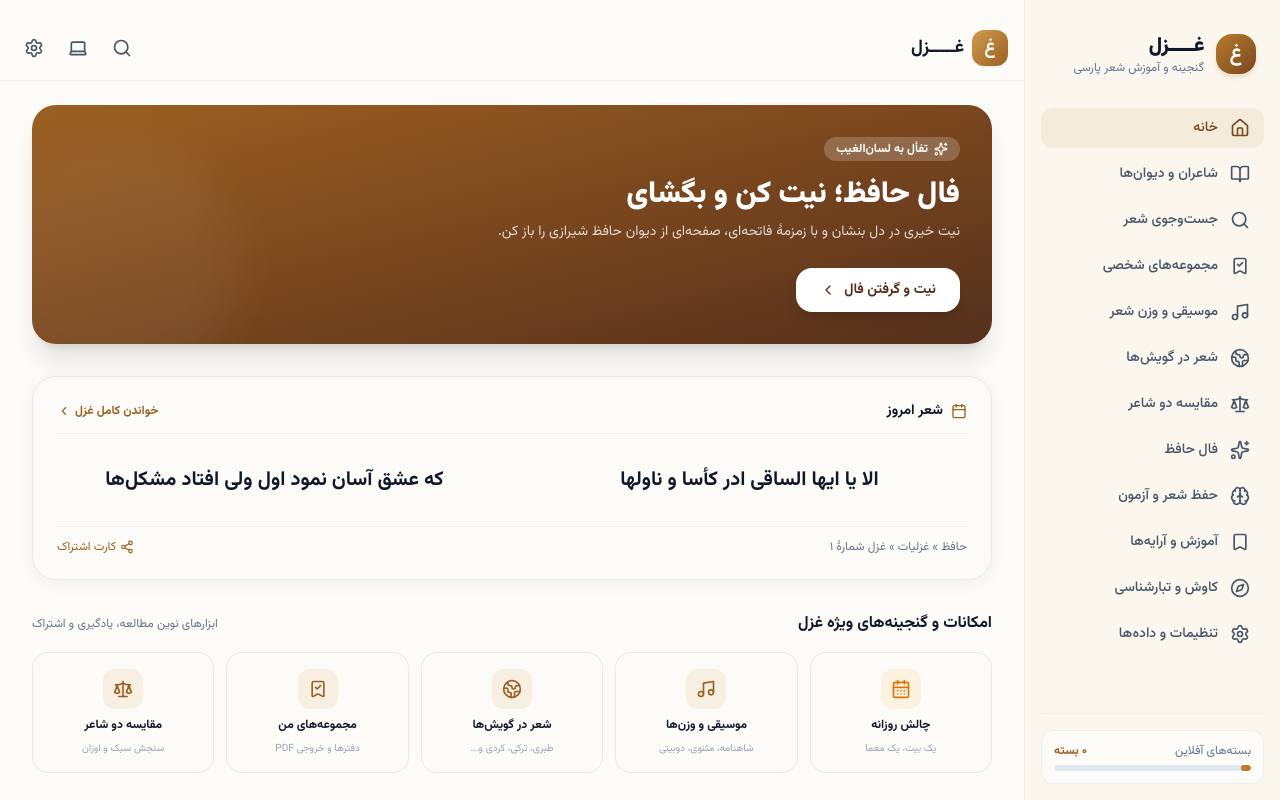
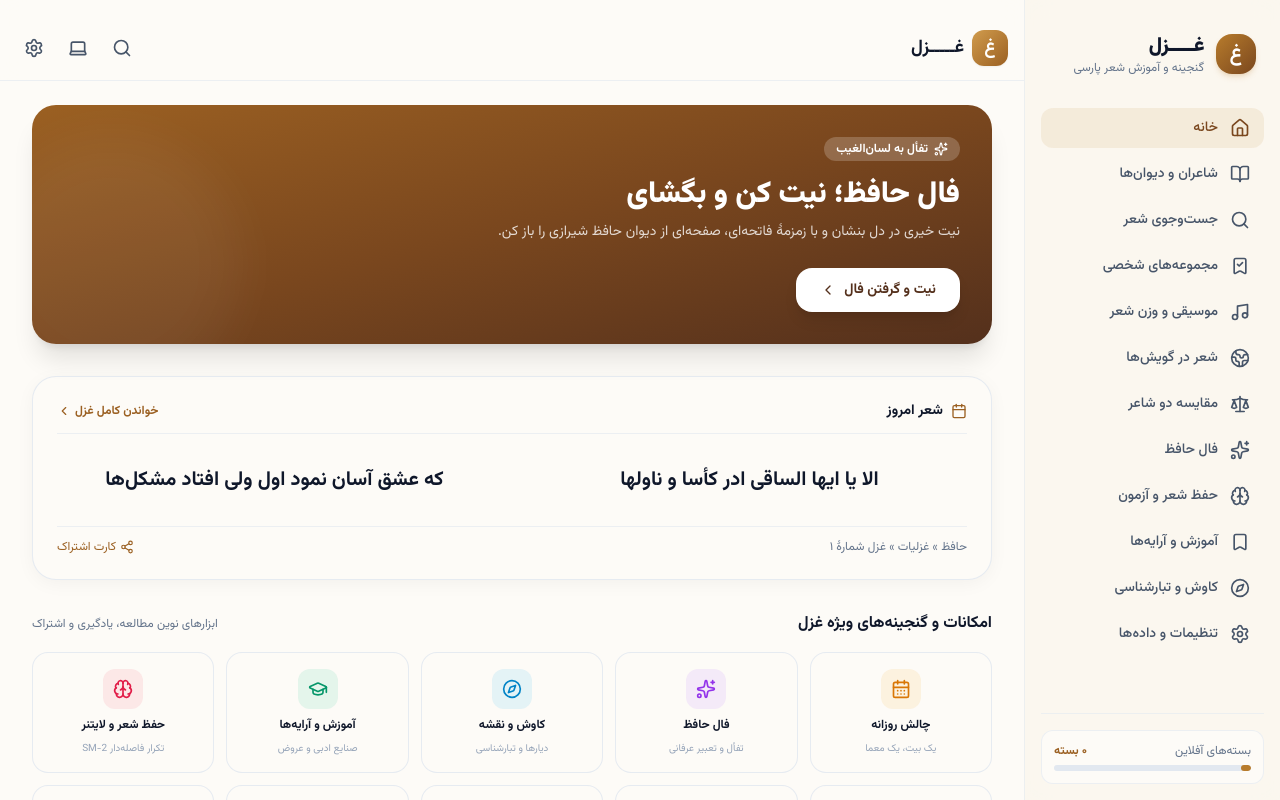
Before and after one commit to MHKarami97/ghazal, a Vue app: page / in a window 1280 px wide. Shown: the top 800 px of the page. Built offline with nearby package versions, Linux system fonts and the light colour scheme; no server answers.

Commit message:
make ui better

```diff
--- a/src/views/HomeView.vue
+++ b/src/views/HomeView.vue
@@ -123,7 +123,8 @@
         <span class="text-xs text-ink-500">ابزارهای نوین مطالعه، یادگیری و اشتراک</span>
       </div>
 
-      <div class="grid grid-cols-2 sm:grid-cols-3 lg:grid-cols-5 gap-3">
+      <div class="grid grid-cols-2 md:grid-cols-5 gap-3">
+        <!-- ۱. چالش روزانه -->
         <router-link
           to="/memorize/daily-challenge"
           class="p-4 rounded-2xl bg-paper-light dark:bg-paper-surface border border-ink-200/80 dark:border-paper-border hover:border-amber-500/50 hover:shadow-soft transition-all text-center space-y-2 group"
@@ -137,56 +138,130 @@
           <div class="text-[10px] text-ink-400">یک بیت، یک معما</div>
         </router-link>
 
+        <!-- ۲. فال حافظ -->
+        <router-link
+          to="/faal"
+          class="p-4 rounded-2xl bg-paper-light dark:bg-paper-surface border border-ink-200/80 dark:border-paper-border hover:border-purple-500/50 hover:shadow-soft transition-all text-center space-y-2 group"
+        >
+          <div class="w-10 h-10 mx-auto rounded-xl bg-purple-500/10 text-purple-600 dark:text-purple-400 flex items-center justify-center font-bold group-hover:scale-110 transition-transform">
+            <Sparkles class="w-5 h-5" />
+          </div>
+          <div class="text-xs font-bold text-ink-900 dark:text-ink-100 group-hover:text-purple-600 transition-colors">
+            فال حافظ
+          </div>
+          <div class="text-[10px] text-ink-400">تفأل و تعبیر عرفانی</div>
+        </router-link>
+
+        <!-- ۳. کاوش ادبی و نقشه -->
+        <router-link
+          to="/explore"
+          class="p-4 rounded-2xl bg-paper-light dark:bg-paper-surface border border-ink-200/80 dark:border-paper-border hover:border-sky-500/50 hover:shadow-soft transition-all text-center space-y-2 group"
+        >
+          <div class="w-10 h-10 mx-auto rounded-xl bg-sky-500/10 text-sky-600 dark:text-sky-400 flex items-center justify-center font-bold group-hover:scale-110 transition-transform">
+            <Compass class="w-5 h-5" />
+          </div>
+          <div class="text-xs font-bold text-ink-900 dark:text-ink-100 group-hover:text-sky-600 transition-colors">
+            کاوش و نقشه
+          </div>
+          <div class="text-[10px] text-ink-400">دیارها و تبارشناسی</div>
+        </router-link>
+
+        <!-- ۴. آموزش و آرایه‌ها -->
+        <router-link
+          to="/education"
+          class="p-4 rounded-2xl bg-paper-light dark:bg-paper-surface border border-ink-200/80 dark:border-paper-border hover:border-emerald-500/50 hover:shadow-soft transition-all text-center space-y-2 group"
+        >
+          <div class="w-10 h-10 mx-auto rounded-xl bg-emerald-500/10 text-emerald-600 dark:text-emerald-400 flex items-center justify-center font-bold group-hover:scale-110 transition-transform">
+            <GraduationCap class="w-5 h-5" />
+          </div>
+          <div class="text-xs font-bold text-ink-900 dark:text-ink-100 group-hover:text-emerald-600 transition-colors">
+            آموزش و آرایه‌ها
+          </div>
+          <div class="text-[10px] text-ink-400">صنایع ادبی و عروض</div>
+        </router-link>
+
+        <!-- ۵. حفظ شعر و لایتنر -->
+        <router-link
+          to="/memorize"
+          class="p-4 rounded-2xl bg-paper-light dark:bg-paper-surface border border-ink-200/80 dark:border-paper-border hover:border-rose-500/50 hover:shadow-soft transition-all text-center space-y-2 group"
+        >
+          <div class="w-10 h-10 mx-auto rounded-xl bg-rose-500/10 text-rose-600 dark:text-rose-400 flex items-center justify-center font-bold group-hover:scale-110 transition-transform">
+            <Brain class="w-5 h-5" />
+          </div>
+          <div class="text-xs font-bold text-ink-900 dark:text-ink-100 group-hover:text-rose-600 transition-colors">
+            حفظ شعر و لایتنر
+          </div>
+          <div class="text-[10px] text-ink-400">تکرار فاصله‌دار SM-2</div>
+        </router-link>
+
+        <!-- ۶. موسیقی و وزن‌ها -->
         <router-link
           to="/metres"
-          class="p-4 rounded-2xl bg-paper-light dark:bg-paper-surface border border-ink-200/80 dark:border-paper-border hover:border-brand-500/50 hover:shadow-soft transition-all text-center space-y-2 group"
+          class="p-4 rounded-2xl bg-paper-light dark:bg-paper-surface border border-ink-200/80 dark:border-paper-border hover:border-indigo-500/50 hover:shadow-soft transition-all text-center space-y-2 group"
         >
-          <div class="w-10 h-10 mx-auto rounded-xl bg-brand-500/10 text-brand-600 flex items-center justify-center font-bold group-hover:scale-110 transition-transform">
+          <div class="w-10 h-10 mx-auto rounded-xl bg-indigo-500/10 text-indigo-600 dark:text-indigo-400 flex items-center justify-center font-bold group-hover:scale-110 transition-transform">
             <Music class="w-5 h-5" />
           </div>
-          <div class="text-xs font-bold text-ink-900 dark:text-ink-100 group-hover:text-brand-600 transition-colors">
+          <div class="text-xs font-bold text-ink-900 dark:text-ink-100 group-hover:text-indigo-600 transition-colors">
             موسیقی و وزن‌ها
           </div>
           <div class="text-[10px] text-ink-400">شاهنامه، مثنوی، دوبیتی</div>
         </router-link>
 
+        <!-- ۷. شعر در گویش‌ها -->
         <router-link
           to="/dialects"
-          class="p-4 rounded-2xl bg-paper-light dark:bg-paper-surface border border-ink-200/80 dark:border-paper-border hover:border-brand-500/50 hover:shadow-soft transition-all text-center space-y-2 group"
+          class="p-4 rounded-2xl bg-paper-light dark:bg-paper-surface border border-ink-200/80 dark:border-paper-border hover:border-teal-500/50 hover:shadow-soft transition-all text-center space-y-2 group"
         >
-          <div class="w-10 h-10 mx-auto rounded-xl bg-brand-500/10 text-brand-600 flex items-center justify-center font-bold group-hover:scale-110 transition-transform">
+          <div class="w-10 h-10 mx-auto rounded-xl bg-teal-500/10 text-teal-600 dark:text-teal-400 flex items-center justify-center font-bold group-hover:scale-110 transition-transform">
             <Globe2 class="w-5 h-5" />
           </div>
-          <div class="text-xs font-bold text-ink-900 dark:text-ink-100 group-hover:text-brand-600 transition-colors">
+          <div class="text-xs font-bold text-ink-900 dark:text-ink-100 group-hover:text-teal-600 transition-colors">
             شعر در گویش‌ها
           </div>
           <div class="text-[10px] text-ink-400">طبری، ترکی، کردی و...</div>
         </router-link>
 
+        <!-- ۸. مقایسه دو شاعر -->
+        <router-link
+          to="/compare"
+          class="p-4 rounded-2xl bg-paper-light dark:bg-paper-surface border border-ink-200/80 dark:border-paper-border hover:border-orange-500/50 hover:shadow-soft transition-all text-center space-y-2 group"
+        >
+          <div class="w-10 h-10 mx-auto rounded-xl bg-orange-500/10 text-orange-600 dark:text-orange-400 flex items-center justify-center font-bold group-hover:scale-110 transition-transform">
+            <Scale class="w-5 h-5" />
+          </div>
+          <div class="text-xs font-bold text-ink-900 dark:text-ink-100 group-hover:text-orange-600 transition-colors">
+            مقایسه دو شاعر
+          </div>
+          <div class="text-[10px] text-ink-400">سنجش سبک و اوزان</div>
+        </router-link>
+
+        <!-- ۹. مجموعه‌های من -->
         <router-link
           to="/collections"
-          class="p-4 rounded-2xl bg-paper-light dark:bg-paper-surface border border-ink-200/80 dark:border-paper-border hover:border-brand-500/50 hover:shadow-soft transition-all text-center space-y-2 group"
+          class="p-4 rounded-2xl bg-paper-light dark:bg-paper-surface border border-ink-200/80 dark:border-paper-border hover:border-violet-500/50 hover:shadow-soft transition-all text-center space-y-2 group"
         >
-          <div class="w-10 h-10 mx-auto rounded-xl bg-brand-500/10 text-brand-600 flex items-center justify-center font-bold group-hover:scale-110 transition-transform">
+          <div class="w-10 h-10 mx-auto rounded-xl bg-violet-500/10 text-violet-600 dark:text-violet-400 flex items-center justify-center font-bold group-hover:scale-110 transition-transform">
             <BookmarkCheck class="w-5 h-5" />
           </div>
-          <div class="text-xs font-bold text-ink-900 dark:text-ink-100 group-hover:text-brand-600 transition-colors">
+          <div class="text-xs font-bold text-ink-900 dark:text-ink-100 group-hover:text-violet-600 transition-colors">
             مجموعه‌های من
           </div>
           <div class="text-[10px] text-ink-400">دفترها و خروجی PDF</div>
         </router-link>
 
+        <!-- ۱۰. جست‌وجوی پیشرفته -->
         <router-link
-          to="/compare"
+          to="/search"
           class="p-4 rounded-2xl bg-paper-light dark:bg-paper-surface border border-ink-200/80 dark:border-paper-border hover:border-brand-500/50 hover:shadow-soft transition-all text-center space-y-2 group"
         >
-          <div class="w-10 h-10 mx-auto rounded-xl bg-brand-500/10 text-brand-600 flex items-center justify-center font-bold group-hover:scale-110 transition-transform">
-            <Scale class="w-5 h-5" />
+          <div class="w-10 h-10 mx-auto rounded-xl bg-brand-500/10 text-brand-600 dark:text-brand-400 flex items-center justify-center font-bold group-hover:scale-110 transition-transform">
+            <Search class="w-5 h-5" />
           </div>
           <div class="text-xs font-bold text-ink-900 dark:text-ink-100 group-hover:text-brand-600 transition-colors">
-            مقایسه دو شاعر
+            جست‌وجوی پیشرفته
           </div>
-          <div class="text-[10px] text-ink-400">سنجش سبک و اوزان</div>
+          <div class="text-[10px] text-ink-400">کاوش در ابیات و قوافی</div>
         </router-link>
       </div>
     </div>
@@ -290,7 +365,10 @@ import {
   Globe2,
   BookmarkCheck,
   Scale,
-  ArrowLeft
+  ArrowLeft,
+  Compass,
+  GraduationCap,
+  Search
 } from 'lucide-vue-next';
 
 var appStore = useAppStore();
```
